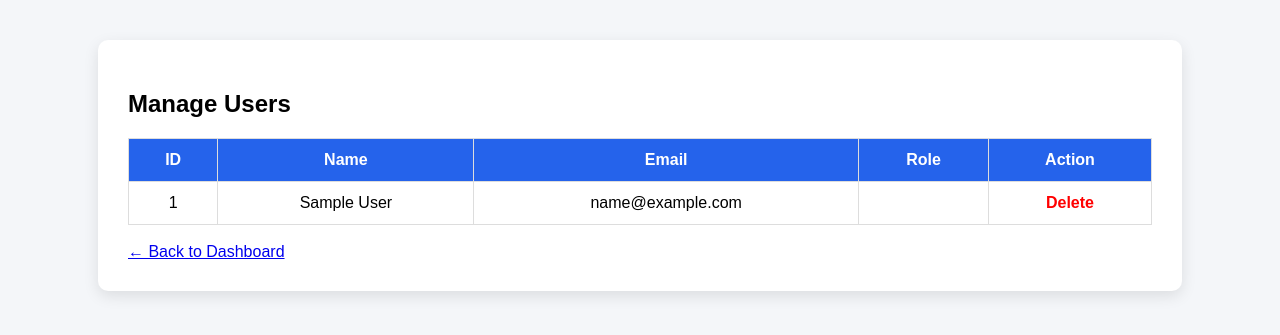
After one commit to Dhruv-2203/online-notes-sharing, a PHP site: page /admin/manage_users.php in a window 1280 px wide. The commit adds this page. Shown: the top 335 px of the page. Run offline with PHP 8.4, Linux system fonts and the light colour scheme; the visitor is signed in with stand-in values (Sample User, id 1); data that the repository does not hold is empty.

Commit message:
Added admin panel, manage users, improved UI

```diff
--- /dev/null
+++ b/admin/manage_users.php
@@ -0,0 +1,101 @@
+<?php
+session_start();
+include("../db.php");
+
+// Check login
+if (!isset($_SESSION['user_id'])) {
+    header("Location: ../login.php");
+    exit();
+}
+
+// Check admin
+if ($_SESSION['role'] != 'admin') {
+    echo "<h2>Access Denied!</h2>";
+    exit();
+}
+
+// Delete user
+if (isset($_GET['delete'])) {
+    $id = $_GET['delete'];
+    mysqli_query($conn, "DELETE FROM users WHERE id='$id'");
+    header("Location: manage_users.php");
+}
+?>
+
+<!DOCTYPE html>
+<html>
+<head>
+    <title>Manage Users</title>
+    <style>
+        body { font-family: Arial; background: #f4f6f9; margin: 0; }
+        .container {
+            width: 80%;
+            margin: 40px auto;
+            background: white;
+            padding: 30px;
+            border-radius: 10px;
+            box-shadow: 0 5px 15px rgba(0,0,0,0.1);
+        }
+        table {
+            width: 100%;
+            border-collapse: collapse;
+        }
+        table, th, td {
+            border: 1px solid #ddd;
+        }
+        th, td {
+            padding: 12px;
+            text-align: center;
+        }
+        th {
+            background: #2563eb;
+            color: white;
+        }
+        a.delete {
+            color: red;
+            text-decoration: none;
+            font-weight: bold;
+        }
+    </style>
+</head>
+<body>
+
+<div class="container">
+    <h2>Manage Users</h2>
+
+    <table>
+        <tr>
+            <th>ID</th>
+            <th>Name</th>
+            <th>Email</th>
+            <th>Role</th>
+            <th>Action</th>
+        </tr>
+
+        <?php
+        $result = mysqli_query($conn, "SELECT * FROM users");
+
+        while ($row = mysqli_fetch_assoc($result)) {
+        ?>
+        <tr>
+            <td><?php echo $row['id']; ?></td>
+            <td><?php echo $row['name']; ?></td>
+            <td><?php echo $row['email']; ?></td>
+            <td><?php echo $row['role']; ?></td>
+            <td>
+                <a class="delete" href="?delete=<?php echo $row['id']; ?>"
+                   onclick="return confirm('Are you sure?')">
+                   Delete
+                </a>
+            </td>
+        </tr>
+        <?php } ?>
+    </table>
+
+    <br>
+    <a href="admin_dashboard.php">← Back to Dashboard</a>
+
+</div>
+
+</body>
+</html>
--- a/login.php
+++ b/login.php
@@ -17,6 +17,7 @@ if (isset($_POST['login'])) {
         if (password_verify($password, $user['password'])) {
             $_SESSION['user_id'] = $user['id'];
             $_SESSION['name'] = $user['name'];
+            $_SESSION['role'] = $user['role'];
             header("Location: dashboard.php");
 exit();
 
```
Also changed, not shown: admin/admin_dashboard.php (added, +113 -0 lines), includes/header.php (+7 -7 lines), register.php (+25 -12 lines), admin/manage_notes.php (added).
